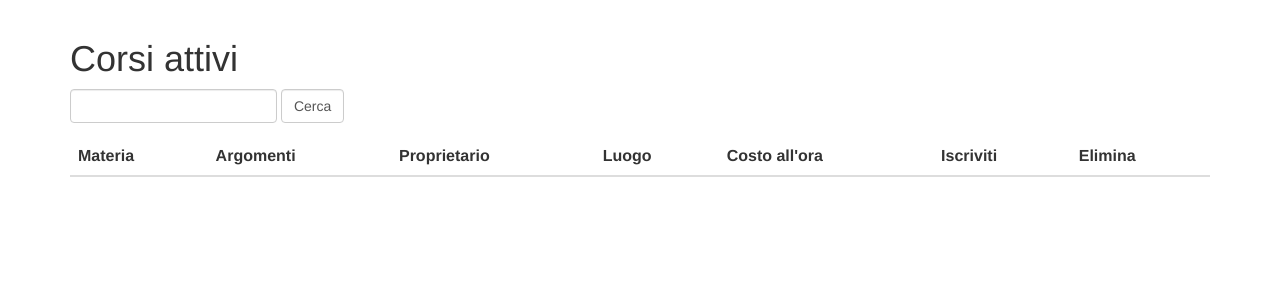
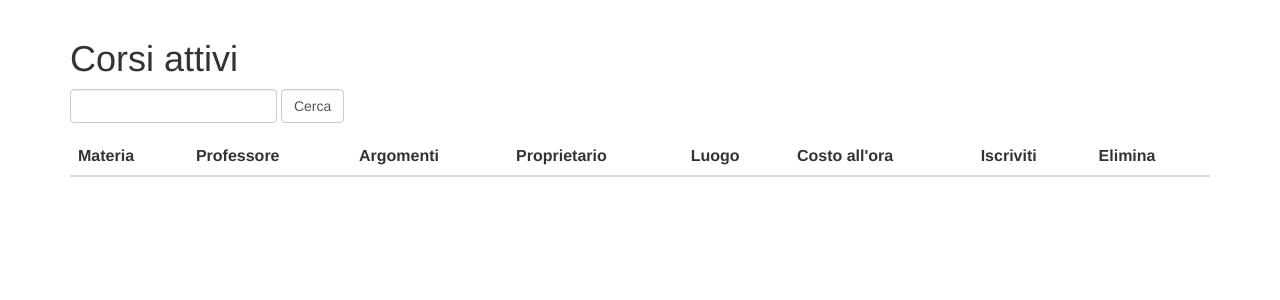
Before and after one commit to Nemesis-FT/Condivisione, a Flask app: page /searchlesson in a window 1280 px wide. Shown: the part 51-351 px from the top of the page. Run offline with Flask 2, Linux system fonts and the light colour scheme; the visitor is signed in with stand-in values (Sample User, id 1); data comes from the database, SQL or seed files in the repository; data that the repository does not hold is empty; some libraries are stand-ins or nearby versions.

Commit message:
Miglioramenti
Aggiunto il campo "professore" nel DB, in modo che il richiedente sia
sicuro di scegliere il corso giusto.

```diff
--- a/dbgen.py
+++ b/dbgen.py
@@ -38,14 +38,16 @@ class Corso(db.Model):
     prezzo=db.Column(db.Float)
     idProprietario = db.Column(db.Integer)
     Proprietario = db.Column(db.String(80))
+    professore=db.Column(db.String(80))
 
-    def __init__(self, nome, materia, luogo, prezzo, idProprietario, Proprietario):
+    def __init__(self, nome, materia, luogo, prezzo, idProprietario, Proprietario, professore):
         self.nome=nome
         self.materia=materia
         self.luogo=luogo
         self.prezzo=prezzo
         self.idProprietario=idProprietario
         self.Proprietario=Proprietario
+        self.professore=professore
     def __repr__(self):
         return "<User {}>".format(self.nome, self.materia, self.luogo, self.prezzo, self.idProprietario)
 
--- a/server.py
+++ b/server.py
@@ -39,14 +39,16 @@ class Corso(db.Model):
     prezzo=db.Column(db.Float)
     idProprietario = db.Column(db.Integer)
     Proprietario = db.Column(db.String(80))
+    professore = db.Column(db.String(80))
 
-    def __init__(self, nome, materia, luogo, prezzo, idProprietario, Proprietario):
+    def __init__(self, nome, materia, luogo, prezzo, idProprietario, Proprietario, professore):
         self.nome=nome
         self.materia=materia
         self.luogo=luogo
         self.prezzo=prezzo
         self.idProprietario=idProprietario
         self.Proprietario=Proprietario
+        self.professore=professore
     def __repr__(self):
         return "<User {}>".format(self.nome, self.materia, self.luogo, self.prezzo, self.idProprietario)
 
@@ -106,7 +108,7 @@ def sendemail(emailUtente, kind, ora, data, nome, materia):
     server = smtplib.SMTP('smtp.gmail.com', 587)
     server.starttls()
     server.login(username, password)
-    if str(kind) == "1": #Hai una nuoova richiesta sul sito
+    if str(kind) == "1": #Hai una nuova richiesta sul sito
         msg = "L\'utente "+ nome + " ha chiesto un appuntamento il "+ data +" alle ore "+ ora +" per "+ materia + ". Per accettare o declinare, accedi al sito Condivisione."
     elif str(kind) == "2":
         msg = "La tua richiesta di ripetizione fatta allo studente "+ nome + " per il giorno "+ data + " alle ore "+ ora + " non e\' stata accettata."
@@ -226,7 +228,7 @@ def page_corso_new():
         else:
             creatore=User.query.get(establishuid(session['username']))
             proprietario=creatore.nome+" "+creatore.cognome
-            nuovocorso = Corso(request.form['nome'], request.form['materia'], request.form['luogo'], float(request.form['prezzo']), establishuid(session['username']), proprietario)
+            nuovocorso = Corso(request.form['nome'], request.form['materia'], request.form['luogo'], float(request.form['prezzo']), establishuid(session['username']), proprietario, request.form['professore'])
             db.session.add(nuovocorso)
             db.session.commit()
             return redirect(url_for('page_dashboard'))
@@ -244,7 +246,7 @@ def page_corso_list():
         corsi = Corso.query.all()
         risultati=[]
         for corso in corsi:
-            if corso.luogo == ricerca or corso.materia == ricerca:
+            if corso.luogo == ricerca or corso.materia == ricerca or corso.professore == ricerca:
                 risultati.append(corso)
         css = url_for("static", filename="style.css")
         return render_template("Corsi/list.html.j2", css=css, user=session["username"], corsi=risultati, uid=establishuid(session['username']))
--- a/templates/Amministrazione/administrative_dashboard.html.j2
+++ b/templates/Amministrazione/administrative_dashboard.html.j2
@@ -4,6 +4,7 @@
     <title>Dashboard - Gestione</title>
     <link rel="stylesheet" href="https://maxcdn.bootstrapcdn.com/bootstrap/3.3.7/css/bootstrap.min.css" integrity="sha384-BVYiiSIFeK1dGmJRAkycuHAHRg32OmUcww7on3RYdg4Va+PmSTsz/K68vbdEjh4u" crossorigin="anonymous">
     <link rel="stylesheet" href="{{css}}">
+    <link rel="shortcut icon" href="{{ url_for('static', filename='favicon.ico') }}">
   </head>
   <body>
     <div class="container">
--- a/templates/Corsi/add.html.j2
+++ b/templates/Corsi/add.html.j2
@@ -4,6 +4,7 @@
     <title>Aggiunta corso - Condivisione</title>
     <link rel="stylesheet" href="https://maxcdn.bootstrapcdn.com/bootstrap/3.3.7/css/bootstrap.min.css" integrity="sha384-BVYiiSIFeK1dGmJRAkycuHAHRg32OmUcww7on3RYdg4Va+PmSTsz/K68vbdEjh4u" crossorigin="anonymous">
     <link rel="stylesheet" href="{{css}}">
+    <link rel="shortcut icon" href="{{ url_for('static', filename='favicon.ico') }}">
   </head>
   <body>
     {% include 'nav.html.j2' %}
@@ -15,10 +16,11 @@
       <p></p><div class="alert alert-warning"> Per semplificare le procedure di ricerca, inserire una sola materia.</div>
       <p></p><div class="alert alert-danger"> Al posto della virgola nel campo prezzo, utilizzare il punto.</div>
       <form class="form-inline" action="/nuovocorso" method="post">
-        <input class="form-control" type="text" placeholder="Argomenti" name="nome">
         <input class="form-control" type="text" placeholder="Materia" name="materia">
         <input class="form-control" type="text" placeholder="Luogo" name="luogo">
         <input class="form-control" type="text" placeholder="Prezzo" name="prezzo">
+        <input class="form-control" type="text" placeholder="Argomenti" name="nome">
+        <input class="form-control" type="text" placeholder="Professore" name="professore">
         <input class="form-control" type="submit">
       </form>
    </div>
--- a/templates/Corsi/list.html.j2
+++ b/templates/Corsi/list.html.j2
@@ -4,6 +4,7 @@
     <title>Elenco corsi - Condivisione</title>
     <link rel="stylesheet" href="https://maxcdn.bootstrapcdn.com/bootstrap/3.3.7/css/bootstrap.min.css" integrity="sha384-BVYiiSIFeK1dGmJRAkycuHAHRg32OmUcww7on3RYdg4Va+PmSTsz/K68vbdEjh4u" crossorigin="anonymous">
     <link rel="stylesheet" href="{{css}}">
+    <link rel="shortcut icon" href="{{ url_for('static', filename='favicon.ico') }}">
   </head>
   <body>
     {% include 'nav.html.j2' %}
@@ -19,6 +20,7 @@
         <thead>
           <tr>
             <th>Materia</th>
+            <th>Professore</th>
             <th>Argomenti</th>
             <th>Proprietario</th>
             <th>Luogo</th>
@@ -30,6 +32,7 @@
         {% for corso in corsi %}
           <tr>
             <td>{{ corso.materia }}</td>
+            <td>{{ corso.professore }} </td>
             <td>{{ corso.nome }}</td>
             <td>{{ corso.Proprietario }}</td>
             <td>{{ corso.luogo }}</td>
--- a/templates/Corsi/prenota.html.j2
+++ b/templates/Corsi/prenota.html.j2
@@ -4,6 +4,7 @@
     <title>Prenotazione - Condivisione</title>
     <link rel="stylesheet" href="https://maxcdn.bootstrapcdn.com/bootstrap/3.3.7/css/bootstrap.min.css" integrity="sha384-BVYiiSIFeK1dGmJRAkycuHAHRg32OmUcww7on3RYdg4Va+PmSTsz/K68vbdEjh4u" crossorigin="anonymous">
     <link rel="stylesheet" href="{{css}}">
+    <link rel="shortcut icon" href="{{ url_for('static', filename='favicon.ico') }}">
   </head>
   <body>
     {% include 'nav.html.j2' %}
--- a/templates/User/add.html.j2
+++ b/templates/User/add.html.j2
@@ -3,6 +3,7 @@
     <title>Aggiunta utente - Condivisione</title>
     <link rel="stylesheet" href="https://maxcdn.bootstrapcdn.com/bootstrap/3.3.7/css/bootstrap.min.css" integrity="sha384-BVYiiSIFeK1dGmJRAkycuHAHRg32OmUcww7on3RYdg4Va+PmSTsz/K68vbdEjh4u" crossorigin="anonymous">
     <link rel="stylesheet" href="{{css}}">
+    <link rel="shortcut icon" href="{{ url_for('static', filename='favicon.ico') }}">
   </head>
   <body>
     {% include 'nav.html.j2' %}
--- a/templates/User/inspect.html.j2
+++ b/templates/User/inspect.html.j2
@@ -3,6 +3,7 @@
     <title>Informazioni Utente - Condivisione</title>
     <link rel="stylesheet" href="https://maxcdn.bootstrapcdn.com/bootstrap/3.3.7/css/bootstrap.min.css" integrity="sha384-BVYiiSIFeK1dGmJRAkycuHAHRg32OmUcww7on3RYdg4Va+PmSTsz/K68vbdEjh4u" crossorigin="anonymous">
     <link rel="stylesheet" href="{{css}}">
+    <link rel="shortcut icon" href="{{ url_for('static', filename='favicon.ico') }}">
   </head>
   <body>
     {% include 'nav.html.j2' %}
--- a/templates/User/show.html.j2
+++ b/templates/User/show.html.j2
@@ -3,6 +3,7 @@
     <title>Modifica utente - Condivisione</title>
     <link rel="stylesheet" href="https://maxcdn.bootstrapcdn.com/bootstrap/3.3.7/css/bootstrap.min.css" integrity="sha384-BVYiiSIFeK1dGmJRAkycuHAHRg32OmUcww7on3RYdg4Va+PmSTsz/K68vbdEjh4u" crossorigin="anonymous">
     <link rel="stylesheet" href="{{css}}">
+    <link rel="shortcut icon" href="{{ url_for('static', filename='favicon.ico') }}">
   </head>
   <body>
     {% include 'nav.html.j2' %}
--- a/templates/dashboard.html.j2
+++ b/templates/dashboard.html.j2
@@ -4,6 +4,7 @@
     <title>Dashboard - Gestione</title>
     <link rel="stylesheet" href="https://maxcdn.bootstrapcdn.com/bootstrap/3.3.7/css/bootstrap.min.css" integrity="sha384-BVYiiSIFeK1dGmJRAkycuHAHRg32OmUcww7on3RYdg4Va+PmSTsz/K68vbdEjh4u" crossorigin="anonymous">
     <link rel="stylesheet" href="{{css}}">
+    <link rel="shortcut icon" href="{{ url_for('static', filename='favicon.ico') }}">
   </head>
   <body>
     {% include 'nav.html.j2' %}
--- a/templates/informazioni.html.j2
+++ b/templates/informazioni.html.j2
@@ -4,6 +4,7 @@
     <title>Dashboard - Gestione</title>
     <link rel="stylesheet" href="https://maxcdn.bootstrapcdn.com/bootstrap/3.3.7/css/bootstrap.min.css" integrity="sha384-BVYiiSIFeK1dGmJRAkycuHAHRg32OmUcww7on3RYdg4Va+PmSTsz/K68vbdEjh4u" crossorigin="anonymous">
     <link rel="stylesheet" href="{{css}}">
+    <link rel="shortcut icon" href="{{ url_for('static', filename='favicon.ico') }}">
   </head>
   <body>
     {% include 'nav.html.j2' %}
--- a/templates/login.html.j2
+++ b/templates/login.html.j2
@@ -4,6 +4,7 @@
     <title>Login - Condivisione</title>
     <link rel="stylesheet" href="https://maxcdn.bootstrapcdn.com/bootstrap/3.3.7/css/bootstrap.min.css" integrity="sha384-BVYiiSIFeK1dGmJRAkycuHAHRg32OmUcww7on3RYdg4Va+PmSTsz/K68vbdEjh4u" crossorigin="anonymous">
     <link rel="stylesheet" href="{{css}}">
+    <link rel="shortcut icon" href="{{ url_for('static', filename='favicon.ico') }}">
   </head>
   <body>
     {% include 'nav.html.j2' %}
--- a/templates/richieste.html.j2
+++ b/templates/richieste.html.j2
@@ -4,6 +4,7 @@
     <title>Nuove richieste - Condivisione</title>
     <link rel="stylesheet" href="https://maxcdn.bootstrapcdn.com/bootstrap/3.3.7/css/bootstrap.min.css" integrity="sha384-BVYiiSIFeK1dGmJRAkycuHAHRg32OmUcww7on3RYdg4Va+PmSTsz/K68vbdEjh4u" crossorigin="anonymous">
     <link rel="stylesheet" href="{{css}}">
+    <link rel="shortcut icon" href="{{ url_for('static', filename='favicon.ico') }}">
   </head>
   <body>
     {% include 'nav.html.j2' %}
```
Also changed, not shown: templates/Operazioni - LEGACY/deny.html.j2 (renamed from templates/Operazioni/deny.html.j2).
